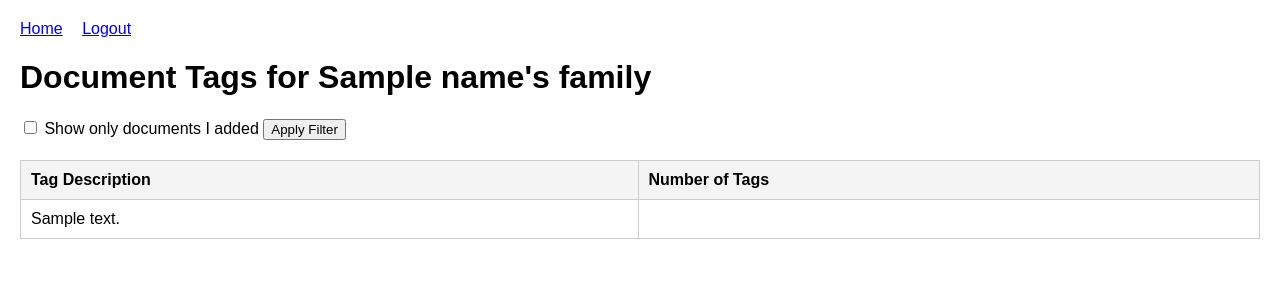
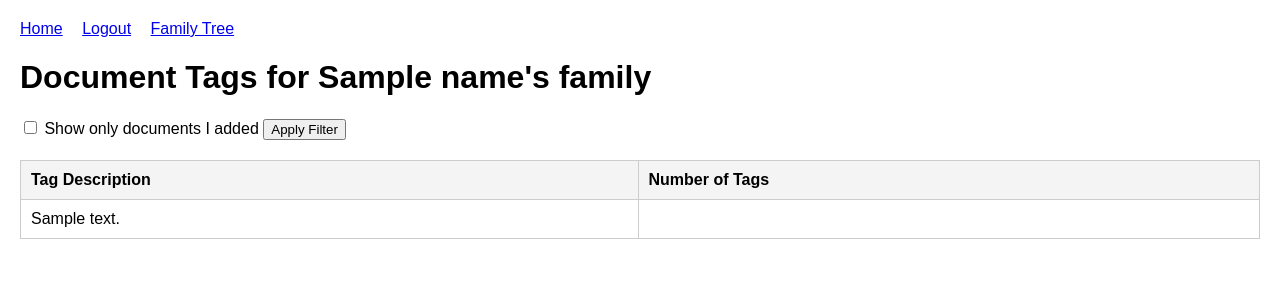
Before and after one commit to noob339/proj1-3, a Flask app: template webserver/templates/user_tags.html in a window 1280 px wide. Shown: the top 300 px of the page. Run offline with Flask 3, Linux system fonts and the light colour scheme; the visitor is signed in with stand-in values (Sample User, id 1); tables that the repository leaves empty hold one stand-in row (values such as "Sample post"); the template is opened without the code that fills it: most values are stand-ins (such as "Sample title", 1, 10 or a date in 2020); parts of the project's set-up code (start-up, migrations or seed data) failed here and were passed over.

Commit message:
Add link to family tree on user_tags

```diff
--- a/webserver/templates/user_tags.html
+++ b/webserver/templates/user_tags.html
@@ -35,6 +35,7 @@
             <a href="{{ url_for('index') }}">Home</a>
             {% if 'UserID' in session %}
                 <a href="{{ url_for('logout') }}">Logout</a>
+                <a href="{{ url_for('render_tree') }}">Family Tree</a>
             {% else %}
                 <a href="{{ url_for('login') }}">Login</a>
             {% endif %}
```
